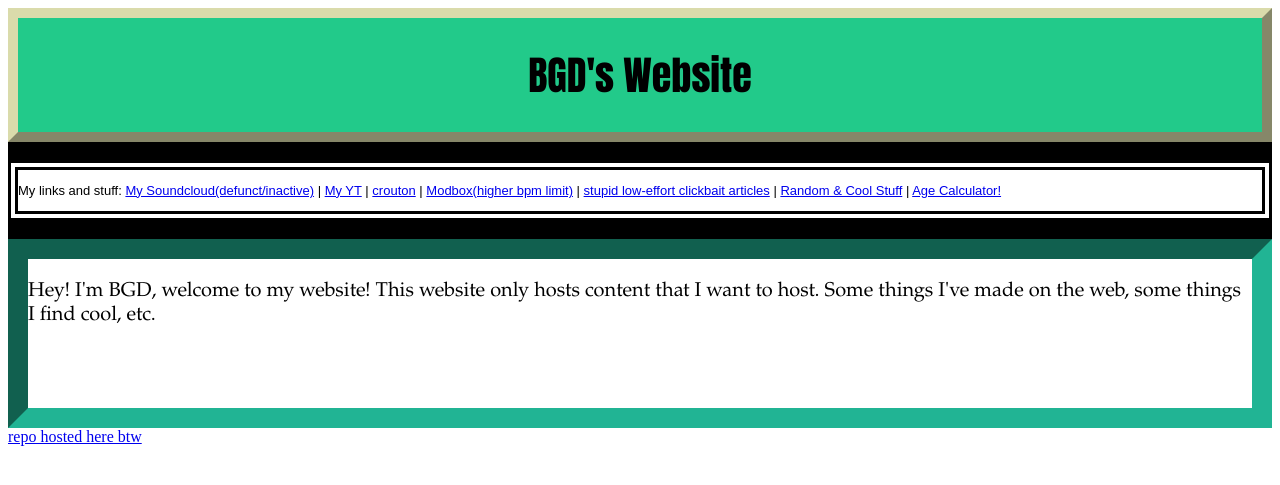
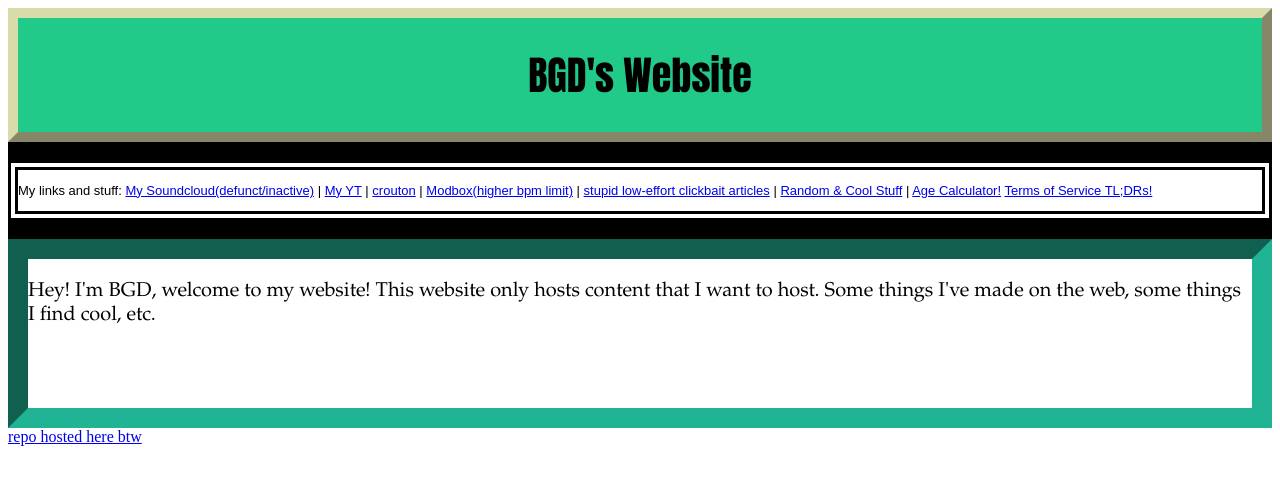
Before and after one commit to big-gay-dinosaur/big-gay-dinosaur.github.io, a Jekyll site: the page index.html, which Jekyll copies as it is, in a window 1280 px wide. Shown: the top 485 px of the page. Built offline with Jekyll 4.4.1, drawn with Linux system fonts in a browser that asks for light colours.

Commit message:
nvm forgot to fix something

```diff
--- a/index.html
+++ b/index.html
@@ -53,6 +53,7 @@
 			  <a href="articles.html" rel="noopener noreferrer" >stupid low-effort clickbait articles</a> |
 			  <a href="random/" rel="noopener noreferrer" >Random & Cool Stuff</a> |
 			  <a href="agecalculator/index.html" rel="noopener noreferrer" >Age Calculator!</a>
+			  <a href="termsTLDR/" rel="noopener noreferrer" >Terms of Service TL;DRs!</a>
 
 
 
```
